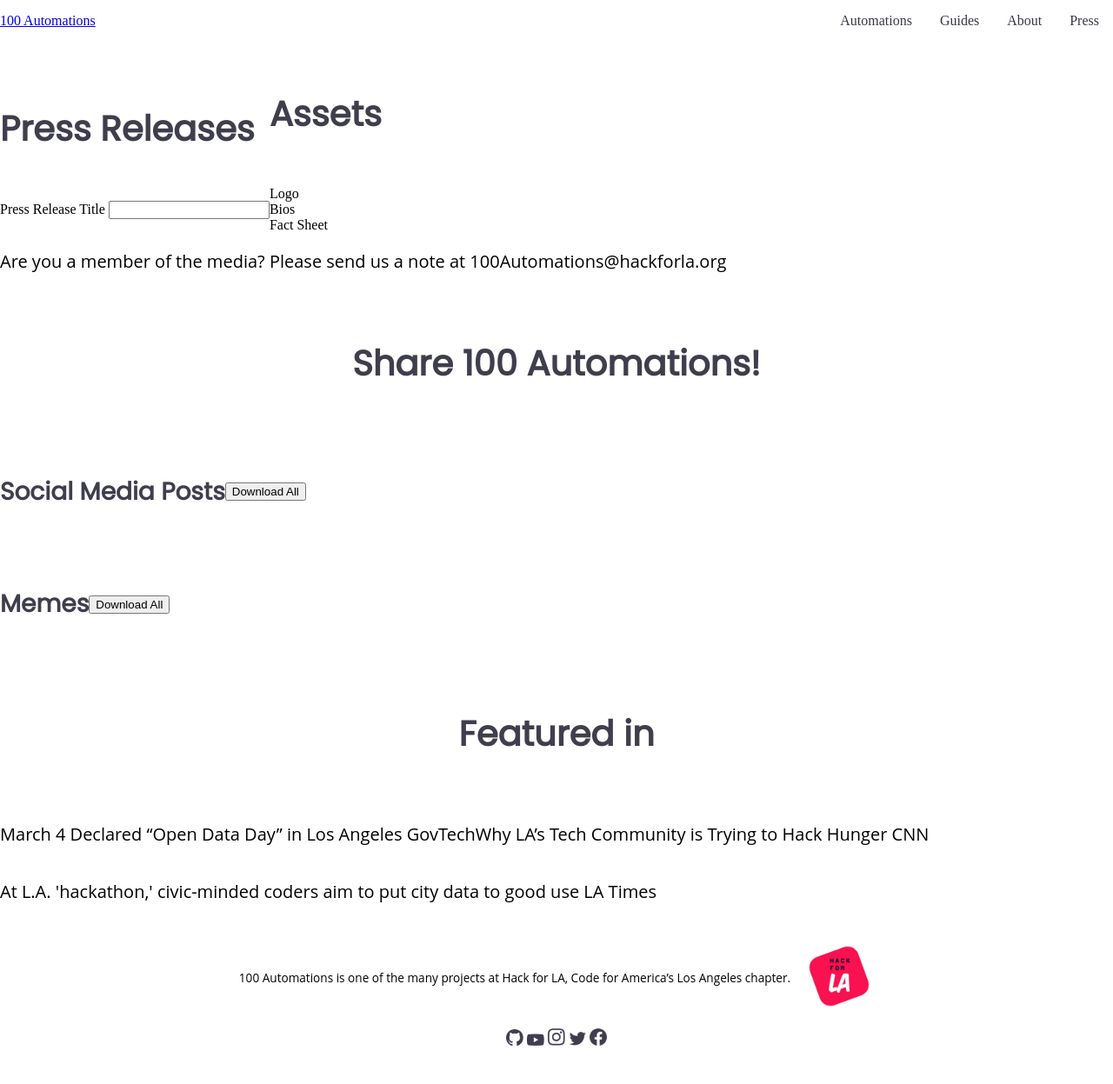
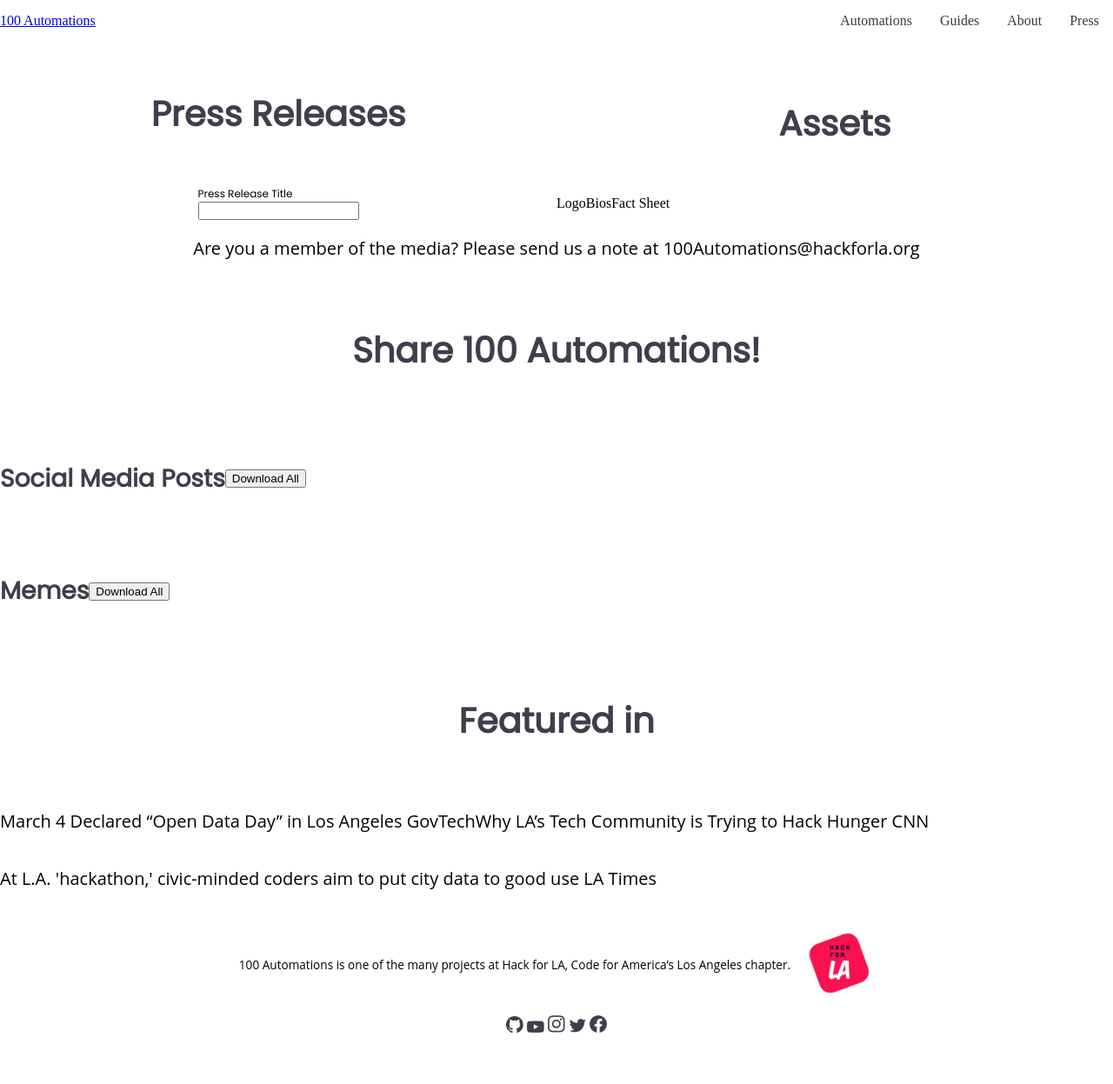
Before and after one commit to 100Automations/Website, a Jekyll site: the page built from press.html, in a window 1280 px wide. Shown: the whole page at 87% size. Built offline with Jekyll 4.4.1, drawn with Linux system fonts in a browser that asks for light colours.

Commit message:
added styling to the press page: press_action, and added html in share_ato and featuring

```diff
--- a/_includes/press_action.html
+++ b/_includes/press_action.html
@@ -1,16 +1,22 @@
 <div class="press_action flexbox_row">
-    <div class="press_release">
+    <div class="press_release flexbox_column">
+        <div class="press_release_title">
             <h4>
                 Press Releases
             </h4>
+        </div>
+        <div class="press_release_input">
             <label for="prtitle">Press Release Title</label>
             <input type="text" id="prtitle" name="prtitle">
         </div>
-    <div class="assets">
+    </div>
+    <div class="assets flexbox_column">
+        <div class="assets_title">
             <h4>
                 Assets
             </h4>
-        <div>
+        </div>
+        <div class="assets_actions flexbox_row">
             <div>
                 Logo
             </div>
@@ -22,9 +28,10 @@
             </div>
         </div>
     </div>
-
-</div>
+    <div class="press_release_contact">
         <p>
             Are you a member of the media?
             Please send us a note at 100Automations@hackforla.org
         </p>
+    </div>
+</div>
--- a/_includes/share_ato.html
+++ b/_includes/share_ato.html
@@ -1,21 +1,31 @@
 <div class="share_ato flexbox_column">
+    <div class="share_ato_title">
         <h4>
             Share 100 Automations!
         </h4>
+    </div>
     <div class="social_media_posts flexbox_row">
+        <div class="social_media_posts_title">
             <h5>
                 Social Media Posts
             </h5>
-<button>
-    Download All
-</button>
         </div>
-<div class="memes flexbox_row">
-    <h5>
-        Memes
-    </h5>
+        <div class="social_media_posts_action">
             <button>
                 Download All
             </button>
         </div>
     </div>
+    <div class="memes flexbox_row">
+        <div class="memes_title">
+            <h5>
+                Memes
+            </h5>
+        </div>
+        <div class="memes_actions">
+            <button>
+                Download All
+            </button>
+        </div>
+    </div>
+</div>
--- a/_sass/includes/index.scss
+++ b/_sass/includes/index.scss
@@ -4,3 +4,4 @@
 @import 'border';
 @import 'guide_grid';
 @import 'footer';
+@import 'press_action';
--- /dev/null
+++ b/_sass/includes/press_action.scss
@@ -0,0 +1,31 @@
+div.press_action {
+    justify-content: center;
+    margin: auto;
+
+    div.press_release {
+        width: 50%;
+
+        label {
+            display:flex;
+            text-align: left;
+            font-family: $poppins;
+            font-size: 12px;
+            position: relative;
+        }
+
+        ;
+    }
+
+    ;
+
+    div.assets {
+        width: 50%;
+    }
+
+    ;
+    div.press_release_contact{
+        text-align: center;
+    }
+}
+
+;
```
Also changed, not shown: _includes/featuring.html (indentation only). Lines whose indentation alone changed are shown as unchanged.
